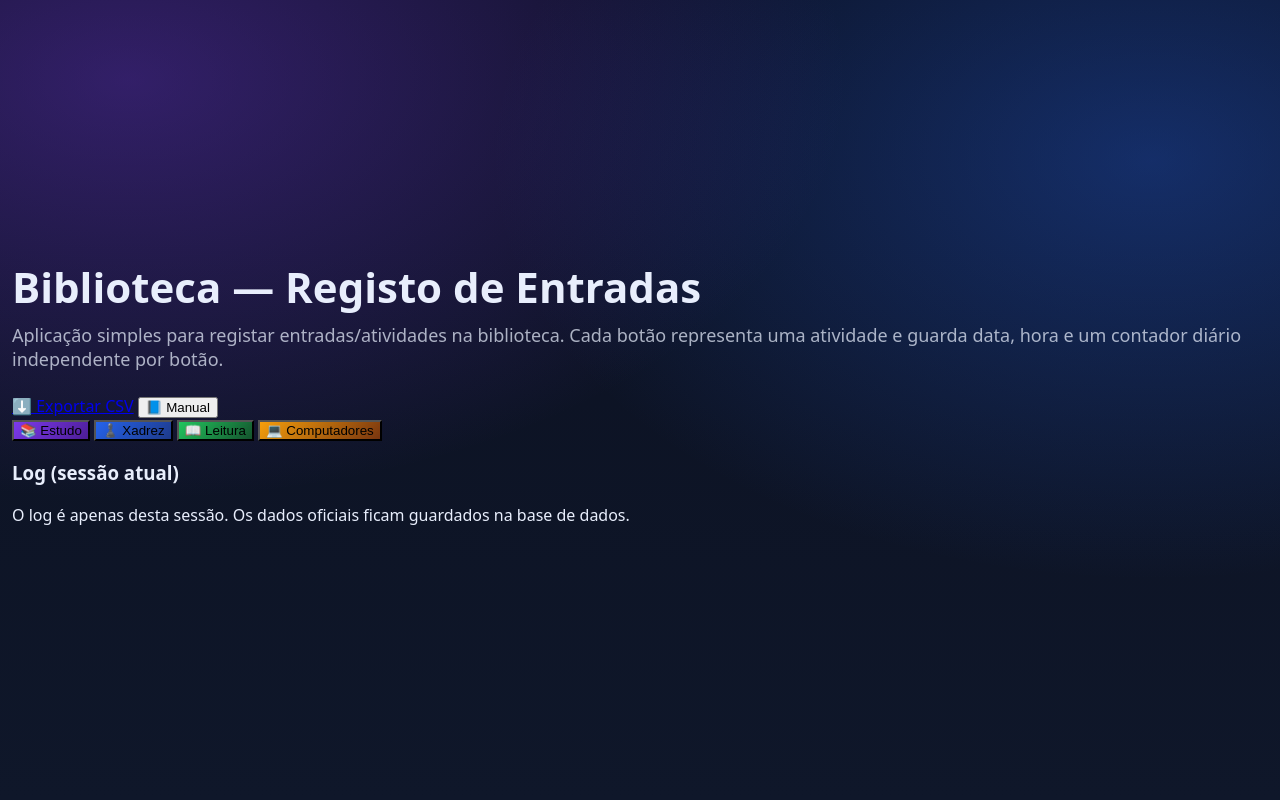
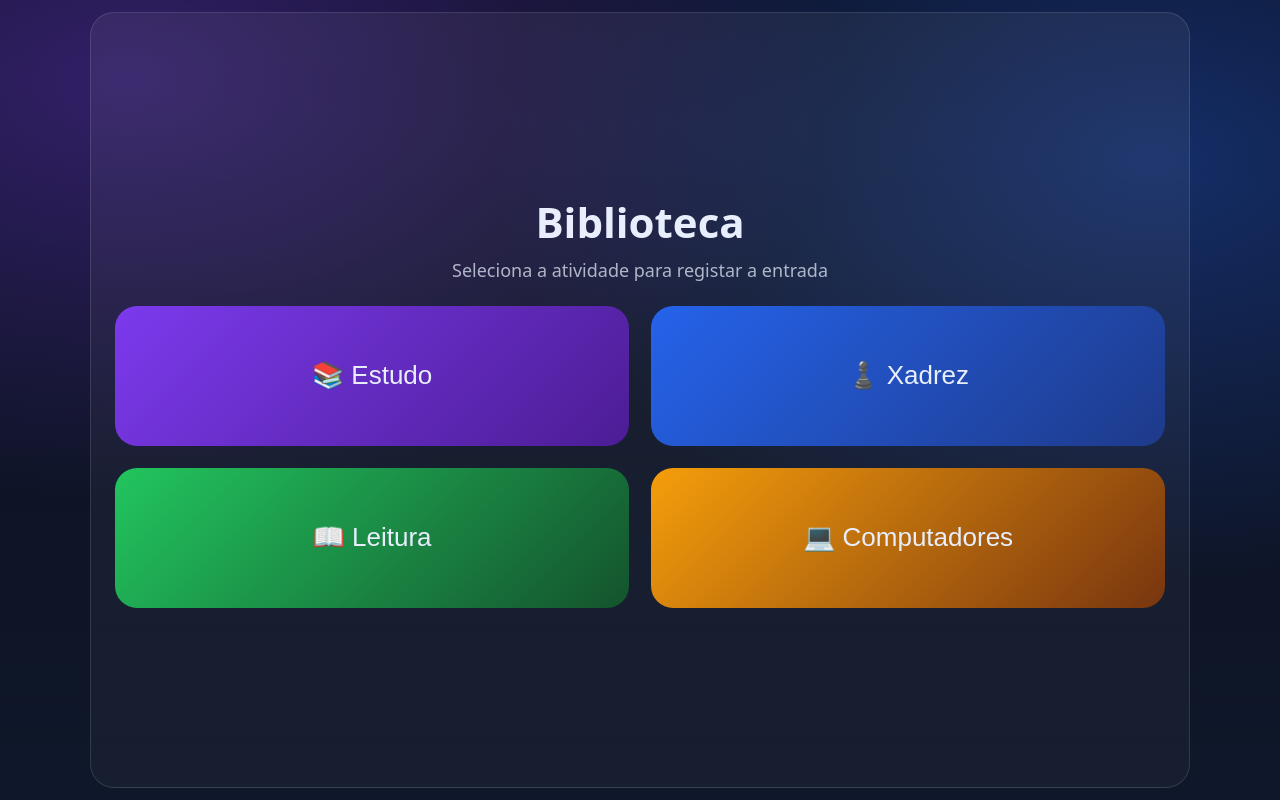
Before and after one commit to Vieira1-1/registo-cliques, a Flask app: page / in a window 1280 px wide. Run offline with Flask 3, Linux system fonts and the light colour scheme.

Commit message:
Refactor index.html for improved layout and functionality

```diff
--- a/templates/index.html
+++ b/templates/index.html
@@ -3,115 +3,39 @@
 <head>
   <meta charset="UTF-8" />
   <meta name="viewport" content="width=device-width, initial-scale=1.0"/>
-  <title>Biblioteca — Registo de Atividades</title>
+  <title>Biblioteca — Registo</title>
   <link rel="stylesheet" href="/static/style.css">
 </head>
 <body>
 
-  <main class="card">
-    <div class="header">
-      <div>
-        <h1>Biblioteca — Registo de Entradas</h1>
-        <p class="sub">
-          Aplicação simples para registar entradas/atividades na biblioteca.
-          Cada botão representa uma atividade e guarda data, hora e um contador diário independente por botão.
-        </p>
-      </div>
+  <main class="card full">
+    <h1>Biblioteca</h1>
+    <p class="sub">Seleciona a atividade para registar a entrada</p>
 
-      <div class="header-actions">
-        <a class="export" href="/api/export.csv" title="Exportar para Excel">⬇️ Exportar CSV</a>
-        <button class="help-btn" id="toggleHelp" type="button">📘 Manual</button>
-      </div>
+    <div class="buttons buttons-huge">
+      <button class="btn b1 huge" onclick="send(1)">📚 Estudo</button>
+      <button class="btn b2 huge" onclick="send(2)">♟️ Xadrez</button>
+      <button class="btn b3 huge" onclick="send(3)">📖 Leitura</button>
+      <button class="btn b4 huge" onclick="send(4)">💻 Computadores</button>
     </div>
-
-    <div class="buttons">
-      <button class="btn b1" onclick="send(1)">📚 Estudo</button>
-      <button class="btn b2" onclick="send(2)">♟️ Xadrez</button>
-      <button class="btn b3" onclick="send(3)">📖 Leitura</button>
-      <button class="btn b4" onclick="send(4)">💻 Computadores</button>
-    </div>
-
-    <!-- Manual de Utilizador (simples) -->
-    <section class="manual hidden" id="manual">
-      <h2>Manual de Utilizador</h2>
-
-      <div class="manual-block">
-        <h3>Objetivo</h3>
-        <p>
-          Registar atividades realizadas na biblioteca através de 4 botões.
-          Cada clique fica guardado numa base de dados com <strong>data</strong>, <strong>hora</strong> e
-          <strong>clique nº</strong> (contador diário por botão).
-        </p>
-      </div>
-
-      <div class="manual-block">
-        <h3>Como usar</h3>
-        <ol>
-          <li>Escolhe a atividade (Estudo, Xadrez, Leitura ou Computadores).</li>
-          <li>Clica no botão correspondente.</li>
-          <li>Surge uma janela com os dados do registo (atividade, clique nº, data e hora).</li>
-          <li>Clica em <strong>Fechar</strong> para voltar ao ecrã principal.</li>
-          <li>O <strong>Log</strong> em baixo mostra os cliques feitos nesta sessão.</li>
-        </ol>
-      </div>
-
-      <div class="manual-block">
-        <h3>Exportar dados para análise</h3>
-        <p>
-          Para analisar os dados no Excel, clica em <strong>Exportar CSV</strong>.
-          O ficheiro contém as colunas: <strong>id</strong>, <strong>button</strong>, <strong>seq</strong>, <strong>date</strong>, <strong>time</strong>.
-        </p>
-      </div>
-
-      <div class="manual-block">
-        <h3>Notas</h3>
-        <ul>
-          <li>O contador reinicia automaticamente a cada novo dia.</li>
-          <li>O contador é independente por botão (cada atividade tem o seu próprio clique nº diário).</li>
-          <li>Mesmo que atualizes a página, os registos mantêm-se na base de dados.</li>
-        </ul>
-      </div>
-    </section>
-
-    <section class="log">
-      <h3>Log (sessão atual)</h3>
-      <ul id="logList"></ul>
-      <p class="hint">O log é apenas desta sessão. Os dados oficiais ficam guardados na base de dados.</p>
-    </section>
   </main>
 
-  <!-- MODAL -->
-  <div id="modal" class="modal hidden">
-    <div class="modal-content">
+  <!-- POP-UP -->
+  <div id="popup" class="popup hidden">
+    <div class="popup-box">
       <h2>Registo efetuado</h2>
 
-      <p><strong>Atividade:</strong> <span id="mActivity"></span></p>
-      <p><strong>Clique nº (desta atividade, hoje):</strong> <span id="mSeq"></span></p>
-      <p><strong>Data:</strong> <span id="mDate"></span></p>
-      <p><strong>Hora:</strong> <span id="mTime"></span></p>
+      <p><strong>Atividade:</strong> <span id="pActivity"></span></p>
+      <p><strong>Clique nº:</strong> <span id="pSeq"></span></p>
+      <p><strong>Data:</strong> <span id="pDate"></span></p>
+      <p><strong>Hora:</strong> <span id="pTime"></span></p>
 
-      <button class="close-btn" onclick="closeModal()">Fechar</button>
+      <button class="close-btn" onclick="closePopup()">OK</button>
     </div>
   </div>
 
   <script>
-    const modal = document.getElementById("modal");
-    const logList = document.getElementById("logList");
-
-    const manual = document.getElementById("manual");
-    const toggleHelp = document.getElementById("toggleHelp");
-
-    const activityNames = {
-      "1": "Estudo",
-      "2": "Xadrez",
-      "3": "Leitura",
-      "4": "Computadores"
-    };
-
-    toggleHelp.addEventListener("click", () => {
-      manual.classList.toggle("hidden");
-      toggleHelp.textContent = manual.classList.contains("hidden") ? "📘 Manual" : "✖ Fechar Manual";
-    });
+    const popup = document.getElementById("popup");
 
     async function send(b) {
       const r = await fetch("/api/click", {
@@ -122,35 +46,24 @@
 
       const d = await r.json();
       if (!r.ok) {
-        alert(d.error || "Erro ao registar");
+        alert("Erro ao registar");
         return;
       }
 
-      const activity = activityNames[d.button] || `Atividade ${d.button}`;
+      document.getElementById("pActivity").textContent = d.activity;
+      document.getElementById("pSeq").textContent = d.seq;
+      document.getElementById("pDate").textContent = d.date;
+      document.getElementById("pTime").textContent = d.time;
 
-      // Modal
-      document.getElementById("mActivity").textContent = activity;
-      document.getElementById("mSeq").textContent = d.seq;
-      document.getElementById("mDate").textContent = d.date;
-      document.getElementById("mTime").textContent = d.time;
-      modal.classList.remove("hidden");
-
-      // Log
-      const li = document.createElement("li");
-      li.textContent = `[${d.time}] ${activity} — Clique nº ${d.seq}`;
-      logList.prepend(li);
+      popup.classList.remove("hidden");
     }
 
-    function closeModal() {
-      modal.classList.add("hidden");
+    function closePopup() {
+      popup.classList.add("hidden");
     }
 
-    modal.addEventListener("click", (e) => {
-      if (e.target === modal) closeModal();
-    });
-
-    document.addEventListener("keydown", (e) => {
-      if (e.key === "Escape" && !modal.classList.contains("hidden")) closeModal();
+    popup.addEventListener("click", (e) => {
+      if (e.target === popup) closePopup();
     });
   </script>
 
```
